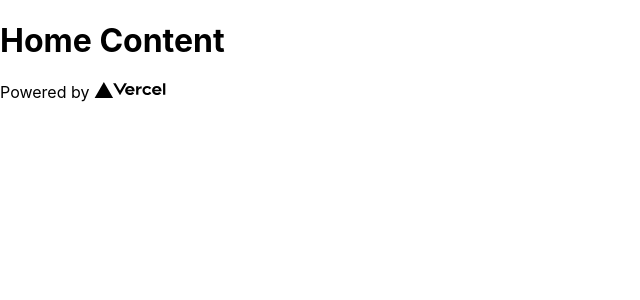
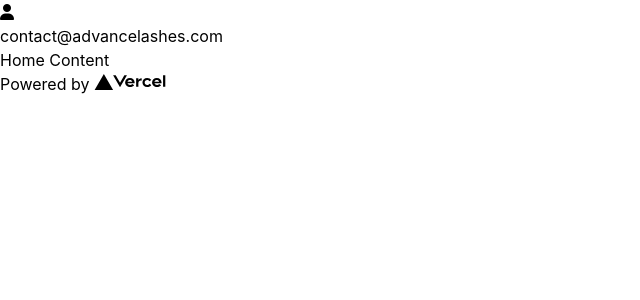
Before and after one commit to dungphanx/advanced_lashes_client, a Next.js app: page / in a window 1280 px wide. Shown: the top 300 px of the page, without its empty margins (0-640 px from the left). Built offline with nearby package versions, Linux system fonts and the light colour scheme.

Commit message:
try to add icons

```diff
--- a/package.json
+++ b/package.json
@@ -13,9 +13,12 @@
     "ts:check": "tsc"
   },
   "dependencies": {
+    "@babel/helper-module-imports": "^7.18.6",
+    "babel-plugin-macros": "^3.1.0",
     "next": "12.1.6",
     "react": "18.2.0",
     "react-dom": "18.2.0",
+    "react-fontawesome": "^1.7.1",
     "swr": "^1.3.0"
   },
   "devDependencies": {
--- a/src/components/Layout.tsx
+++ b/src/components/Layout.tsx
@@ -20,7 +20,15 @@ export const TopBar: React.FC<any> = () => {
   )
 
   return <div className="top-bar">
+    <div className='contact'>
+      <div className='contact-attribute'>
+        <i className='fa-solid fa-user' />
+        <div className='text-sm '>contact@advancelashes.com</div>
+      </div>
+    </div>
+    <div className=''>
 
+    </div>
   </div>
 }
 
--- a/src/pages/index.tsx
+++ b/src/pages/index.tsx
@@ -3,14 +3,16 @@ import * as React from "react"
 import Head from 'next/head'
 import Image from 'next/image'
 import Layout from '../components/Layout'
+import Script from 'next/script'
 
 const Home: NextPage = () => {
   return (
     <div className="cointainer">
       <Head>
         <title>Create Next App</title>
-        <meta name="description" content="Generated by create next app" />
+        <meta name="description" content="Advanced Lashes" />
         <link rel="icon" href="/images/favicon-16x16.png" />
+        <Script src="https://kit.fontawesome.com/7c53527557.js" crossOrigin="anonymous" />
       </Head>
 
       <main className="main">
--- a/src/styles/_app.scss
+++ b/src/styles/_app.scss
@@ -1,10 +1,27 @@
-@import './variable.scss';
+@import './variable';
 
 @tailwind base;
 @tailwind components;
 @tailwind utilities;
 
-.top-bar {
-  background: $top-bar-bg;
-  color: $top-bar-color;
+@layer base {
+  .top-bar {
+    background: $top-bar-bg;
+    color: $top-bar-color;
+    @apply text-sm flex absolute bottom-0 left-0 w-full h-full box-content;
+
+    .contact {
+      @apply flex;
+
+      .contact-attribute {
+        @apply flex gap-1;
+
+        .attribute-icon {
+          fill: $top-bar-color;
+          width: 16px;
+          height: 16px;
+        }
+      }
+    }
+  }
 }
--- a/src/styles/globals.scss
+++ b/src/styles/globals.scss
@@ -1,3 +1,5 @@
+@import './app';
+
 html,
 body {
   padding: 0;
```
Also changed, not shown: public/custom-icons/mail.svg (added), 1 other file (tests, documents, lock files or other folders).
